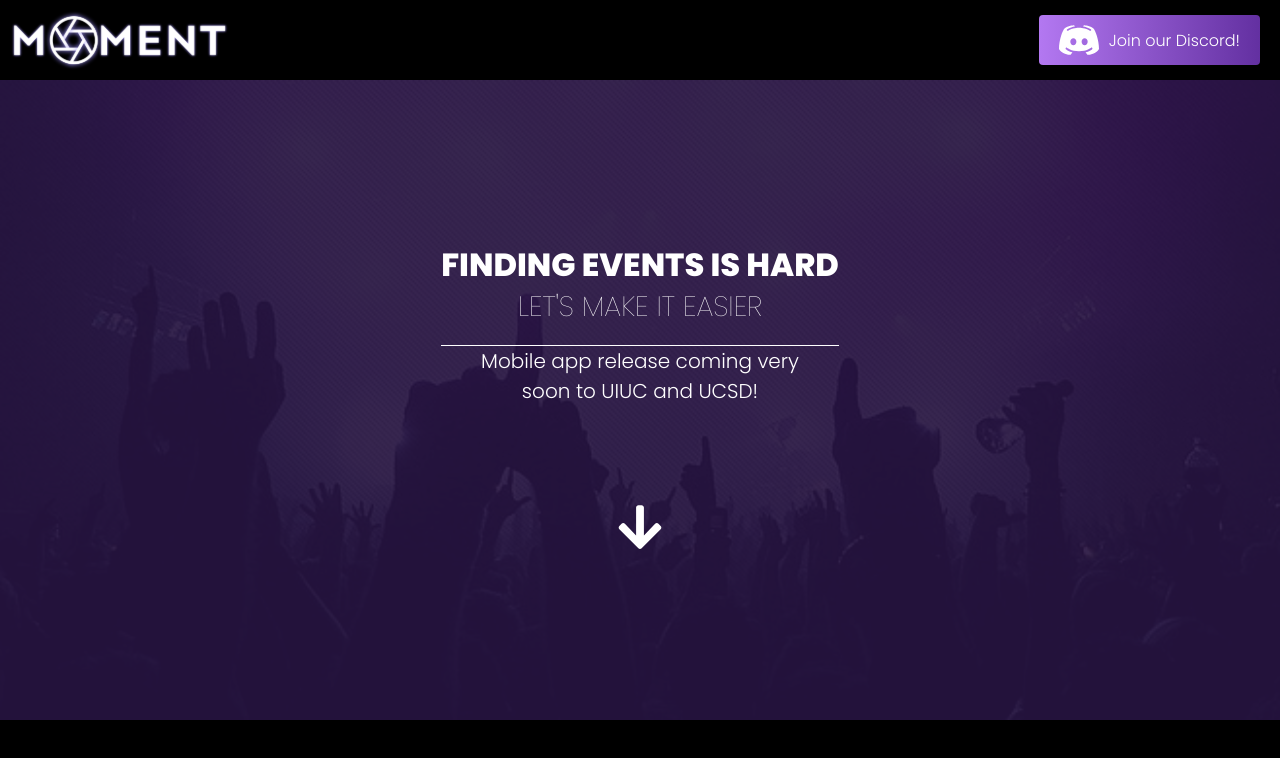
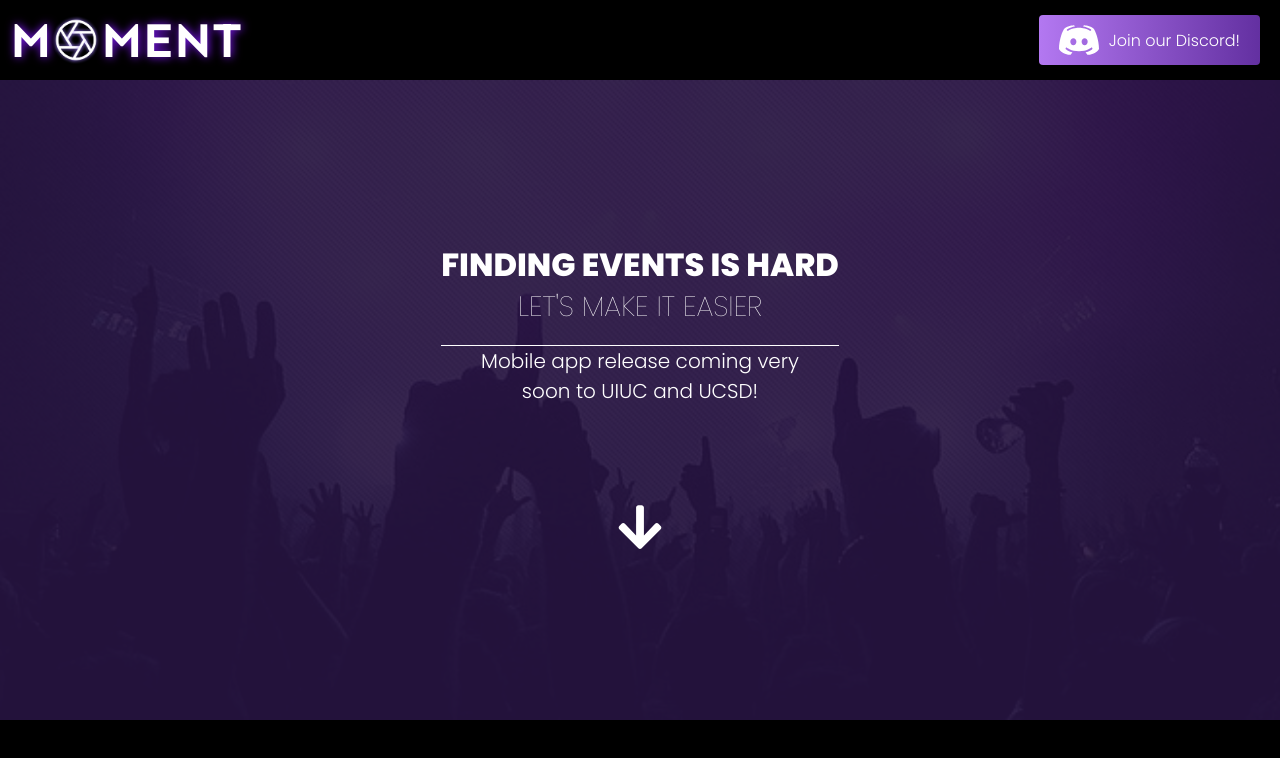
Before and after one commit to MomentEvents/Moment-Website, a React (Create React App) app: page / in a window 1280 px wide. Shown: the top 758 px of the page. Built offline with nearby package versions, Linux system fonts and the light colour scheme.

Commit message:
Improved Moment Logo

```diff
--- a/src/components/navbar/Navbar.css
+++ b/src/components/navbar/Navbar.css
@@ -6,9 +6,22 @@
 }
 
 .logo-text {
-  max-height: 60px;
-  min-height: 20px;
+
   justify-content: flex-start;
+  font-family: "Sen";
+  font-size: 50px;
+  font-weight: 700;
+  text-shadow: rgb(131, 23, 255) 1px 0 10px;
+
+  color: white;
+}
+
+.logo-O {
+  height: 50px;
+  font-weight: 700;
+  margin-left: -15px;
+  margin-right: -15px;
+  margin-bottom: -8px;
 }
 
 .navbar {
--- a/src/components/navbar/Navbar.js
+++ b/src/components/navbar/Navbar.js
@@ -5,6 +5,7 @@ import { SiGotomeeting } from "react-icons/si";
 import Button from "../UI/Button/Button";
 import "../UI/Button/Button.css";
 import logo from "../../assets/momentlogo.svg";
+import logoO from "../../assets/cameraO.png";
 import discord from "../../assets/discordicon.svg";
 import "./Navbar.css";
 
@@ -32,7 +33,10 @@ const Navbar = () => {
     <nav class="navbar">
       <div class="navbar__container">
         <div className="logo">
-          <img src={logo} className="logo-text" alt="Logo" />
+          <div className="logo-text">
+            <strong>M</strong> <img src={logoO} className="logo-O" alt="Logo" /> <strong>MENT</strong>
+          </div>
+          {/* <img src={logo} className="logo-text" alt="Logo" /> */}
         </div>
         {/* <a href="#home" id="navbar__logo">CHIRAG</a> */}
         <div class="navbar__toggle" id="mobile-menu">
--- a/src/index.css
+++ b/src/index.css
@@ -1,5 +1,5 @@
 @import url("https://fonts.googleapis.com/css2?family=Poppins:wght@100;200;300;400;500;600;700;800;900&display=swap");
-
+@import url("https://fonts.googleapis.com/css2?family=Sen:wght@100;200;300;400;500;600;700;800;900&display=swap");
 :root {
   --font-family: "Poppins", sans-serif;
   --dark-blue: #0a1930;
```
Also changed, not shown: src/assets/cameraO.png (added).
